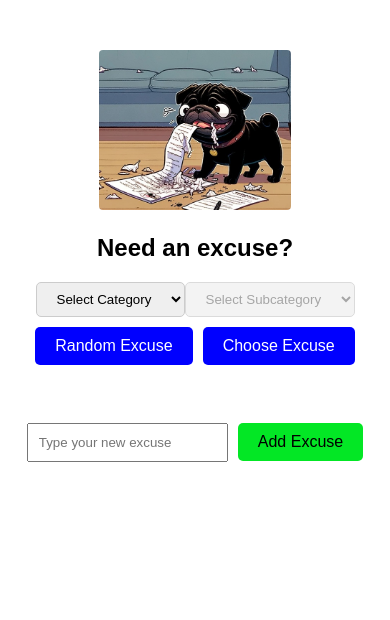
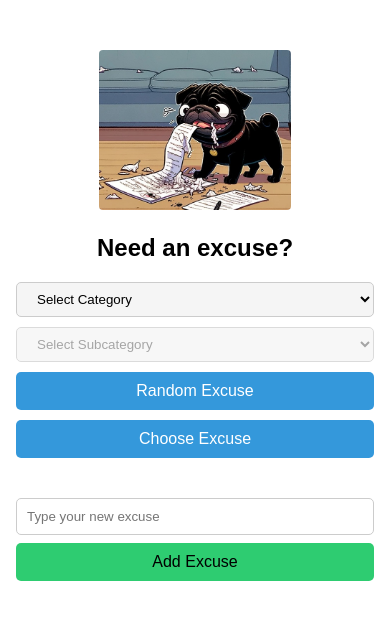
Before and after one commit to sunshineagoo17/excuses-app, a React (Create React App) app: page / in a window 390 px wide. Shown: the top 620 px of the page. Built offline with nearby package versions, Linux system fonts and the light colour scheme.

Commit message:
Styled the excuses app

```diff
--- a/src/components/ExcusesGenerator/ExcusesGenerator.js
+++ b/src/components/ExcusesGenerator/ExcusesGenerator.js
@@ -71,12 +71,12 @@ function ExcusesGenerator() {
     <div className="excuse-generator">
       <img src={DogExcuse} className="dog-excuse" alt="dog excuse" />
       <h2 className="title">Need an excuse?</h2>
-      <select className="excuse-generator__select" onChange={handleCategoryChange} value={category}>
+      <select className="excuse-generator__select-category" onChange={handleCategoryChange} value={category}>
         <option value="">Select Category</option>
         {categories.map(cat => <option key={cat} value={cat}>{cat}</option>)}
       </select>
 
-      <select className="excuse-generator__select" onChange={handleSubcategoryChange} value={subcategory} disabled={!category}>
+      <select className="excuse-generator__select-subcategory" onChange={handleSubcategoryChange} value={subcategory} disabled={!category}>
         <option value="">Select Subcategory</option>
         {subcategories.map(sub => <option key={sub} value={sub}>{sub}</option>)}
       </select>
--- a/src/components/ExcusesGenerator/ExcusesGenerator.scss
+++ b/src/components/ExcusesGenerator/ExcusesGenerator.scss
@@ -1,8 +1,14 @@
+$primary-color: #3498db;
+$secondary-color: #2ecc71;
+$accent-color: #e74c3c;
+$border-color: #ccc;
+$font-color: #333;
+
 .excuse-generator {
   text-align: center;
   margin-top: 3.125rem;
 
-    @media screen and (max-width: 320px) {
+  @media screen and (max-width: 48rem) {
     margin-top: 1.25rem;
   }
 }
@@ -11,42 +17,84 @@
   font-family: Arial, Helvetica, sans-serif;
 }
 
-  .excuse-generator__select {
-    margin-bottom: .625rem;
-    padding: .5rem 1rem;
-    border: .063rem solid #ccc;
-    border-radius: .313rem;
+.excuse-generator__select-category,
+.excuse-generator__select-subcategory {
+  margin: 0 auto;
+  margin-bottom: 0.625rem;
+  padding: 0.5rem 1rem;
+  border: 0.063rem solid $border-color;
+  border-radius: 0.313rem;
+  background-color: #f5f5f5;
 
-    @media screen and (max-width: 320px) {
+  @media screen and (max-width: 768px) {
     width: 100%;
   }
 }
 
+.excuse-generator__select-category {
+  @media screen and (max-width: 320px) {
+    margin-right: 0;
+  }
+
+  @media screen and (min-width: 768px) {
+    margin-right: .25rem;
+  }
+
+  @media screen and (min-width: 1280px) {
+    margin-right: .25rem;
+  }
+}
+
+.excuse-generator__select-subcategory {
+  @media screen and (max-width: 320px) {
+    margin-left: 0;
+  }
+}
+
+.excuse-generator__select {
+  margin: 0 auto;
+  margin-bottom: 0.625rem;
+  padding: 0.5rem 1rem;
+  border: 0.063rem solid $border-color;
+  border-radius: 0.313rem;
+  background-color: #f5f5f5;
+
+  @media screen and (max-width: 768px) {
+    width: 100%;
+  }
+
+  @media screen and (min-width: 768px) {
+    max-width: 30rem;
+    margin-right: .5rem;
+  }
+}
+
 .excuse-generator__buttons {
+  margin: 0 auto;
   margin-bottom: 1.25rem;
 
-    @media screen and (max-width: 320px) {
+  @media screen and (max-width: 48rem) {
     display: flex;
     flex-direction: column;
   }
 }
 
 .excuse-generator__button {
-    background-color: blue;
+  background-color: $primary-color;
   border: none;
   color: white;
-    padding: .625rem 1.25rem;
+  padding: 0.625rem 1.25rem;
   text-align: center;
   text-decoration: none;
   display: inline-block;
   font-size: 1rem;
   cursor: pointer;
-    border-radius: .313rem;
-    margin-right: .625rem;
+  border-radius: 0.313rem;
+  margin-right: 0.625rem;
   transition: background-color 0.3s ease;
 
-    @media screen and (max-width: 320px) {
-      margin-bottom: .625rem;
+  @media screen and (max-width: 48rem) {
+    margin-bottom: 0.625rem;
     width: 100%;
   }
 
@@ -55,60 +103,67 @@
   }
 
   &:hover {
-      background-color: navy;
+    background-color: darken($primary-color, 10%);
   }
 }
 
 .excuse-generator__current-excuse {
   margin-top: 1.25rem;
-    color: #333;
+  color: $font-color;
 
-    @media screen and (max-width: 320px) {
-      font-size: .875rem;
+  @media screen and (max-width: 48rem) {
+    font-size: 0.875rem;
   }
 }
 
 .excuse-generator__form {
+  margin: 0 auto;
   margin-top: 3.125rem;
 
-    @media screen and (max-width: 320px) {
+  @media screen and (max-width: 48rem) {
     margin-top: 1.875rem;
   }
 }
 
 .excuse-generator__input {
-    margin-right: .625rem;
-    padding: .625rem;
+  margin-right: .75rem;
+  padding: 0.625rem;
+  border: 0.063rem solid $border-color;
+  border-radius: 0.313rem;
+  width: calc(50% - 0.625rem);
 
-    @media screen and (max-width: 320px) {
-      width: calc(100% - 1.563rem);
+  @media screen and (max-width: 48rem) {
+    width: calc(100% - 1.4rem);
+  }
+
+  @media screen and (max-width: 20rem) {
+    width: 100vw;
   }
 }
 
 .dog-excuse {
   height: 10rem;
   width: auto;
-    border-radius: .25rem;
+  border-radius: 0.25rem;
 }
 
 .excuse-generator__button[type="submit"] {
-    margin-top: .5rem;
-    background-color: rgb(3, 231, 37);
+  margin-top: 0.5rem;
+  background-color: $secondary-color;
   transition: background-color 0.3s ease;
   color: black;
 
   &:hover {
-      background-color: rgb(43, 155, 60);
-      color: black;
+    color: white;
+    background-color: darken($secondary-color, 10%);
   }
 }
 
 .excuse-generator__button.delete {
-    background-color: rgb(240, 74, 102);
+  background-color: $accent-color;
   transition: background-color 0.3s ease;
 
   &:hover {
-      background-color: pink;
-      color: black;
+    background-color: lighten($accent-color, 10%);
   }
 }
```
Lines whose indentation alone changed are shown as unchanged.
